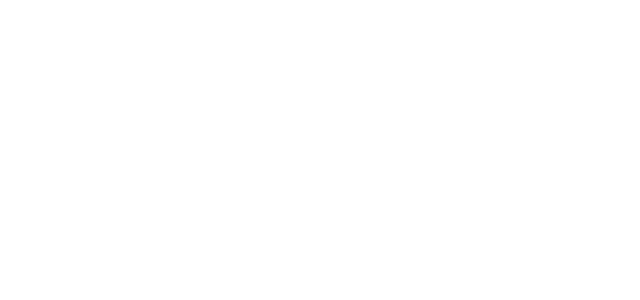
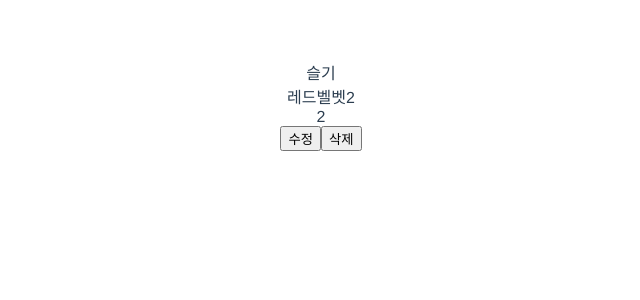
Before and after one commit to yuns111/board-fe, a Vue app: page /detail/1 in a window 1280 px wide. Shown: the top 300 px of the page, without its empty margins (319-959 px from the left). Built offline with nearby package versions, Linux system fonts and the light colour scheme.

Commit message:
수정, 삭제 기능 추가

```diff
--- a/package.json
+++ b/package.json
@@ -1,5 +1,5 @@
 {
-  "name": "notice-fe",
+  "name": "board-fe",
   "version": "0.1.0",
   "private": true,
   "scripts": {
--- a/src/components/Create.vue
+++ b/src/components/Create.vue
@@ -3,7 +3,7 @@
 		<input placeholder="글쓴이" v-model="writer"> <br>
 		<input placeholder="제목" v-model="title"> <br>
 		<textarea placeholder="내용" v-model="content"></textarea> <br>
-        <button @click="write">저장</button>
+		<button @click="index !== undefined ? update() : write()">{{index !== undefined ? '수정' : '저장'}}</button>
 	</div>
 </template>
 
@@ -13,11 +13,14 @@
 	export default {
 		name: "Create",
 		data() {
+			const index = this.$route.params.contentId;
+
 			return {
 				data: data,
-                writer: "",
-                title: "",
-                content: ""
+				index: index,
+				writer: index !== undefined ? data[index].writer : "",
+				title: index !== undefined ? data[index].title : "",
+				content: index !== undefined ? data[index].content : ""
 			}
 		},
 		methods: {
@@ -33,6 +36,16 @@
 				this.$router.push({
 					path: '/'
 				})
+			},
+
+			update() {
+				data[this.index].writer = this.writer;
+				data[this.index].title = this.title;
+				data[this.index].content = this.content;
+
+				this.$router.push({
+					path: '/'
+				})
 			}
 		}
 	}
--- /dev/null
+++ b/src/components/Detail.vue
@@ -0,0 +1,47 @@
+<template>
+	<div>
+		<div>{{data.writer}}</div>
+		<div>{{data.title}}</div>
+		<div>{{data.content}}</div>
+		<button @click="updateData">수정</button>
+		<button @click="deleteData">삭제</button>
+	</div>
+</template>
+
+<script>
+	import data from '@/data'
+
+	export default {
+		name: "Detail",
+		data() {
+			const index = this.$route.params.contentId;
+			return {
+				data: data[index],
+				index: index
+			}
+		},
+		methods: {
+			updateData() {
+				this.$router.push({
+					name: 'Create',
+					params: {
+						contentId: this.index
+					}
+				})
+			},
+
+			deleteData() {
+				data.splice(this.index, 1);
+
+				this.$router.push({
+					path: '/'
+				})
+
+			}
+		}
+	}
+</script>
+
+<style scoped>
+
+</style>
--- a/src/components/Read.vue
+++ b/src/components/Read.vue
@@ -6,7 +6,7 @@
 				<td>제목</td>
 				<td>내용</td>
 			</tr>
-            <tr :key="index" v-for="(value, index) in data">
+			<tr :key="index" v-for="(value, index) in data" @click="detail(index)">
 				<td>{{value.writer}}</td>
 				<td>{{value.title}}</td>
 				<td>{{value.content}}</td>
@@ -29,6 +29,15 @@
 				this.$router.push({
 					path: 'create'
 				})
+			},
+
+			detail(index) {
+				this.$router.push({
+					name: 'Detail',
+					params: {
+						contentId: index
+					}
+				})
 			}
 		}
 	}
--- a/src/router/index.js
+++ b/src/router/index.js
@@ -2,6 +2,7 @@
 import Router from 'vue-router'
 import Read from '@/components/Read'
 import Create from '@/components/Create'
+import Detail from '@/components/Detail'
 
 Vue.use(Router)
 
@@ -13,10 +14,15 @@
             component: Read
         },
         {
-            path: '/create',
+            path: '/create/:contentId?',
             name: 'Create',
             component: Create
-        }
+        },
+		{
+			path:'/detail/:contentId',
+			name: 'Detail',
+			component: Detail
+		}
     ],
     mode: "history"
 })
```
Lines whose indentation alone changed are shown as unchanged.
